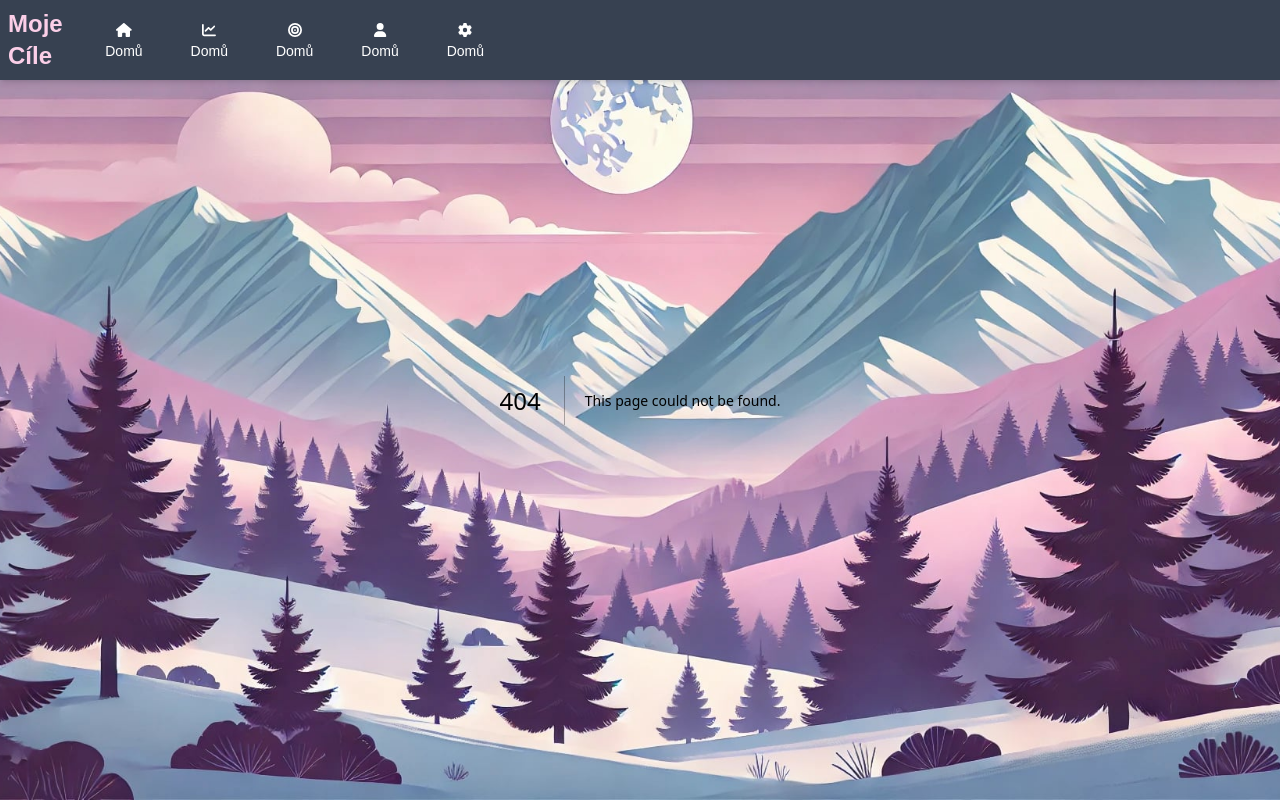
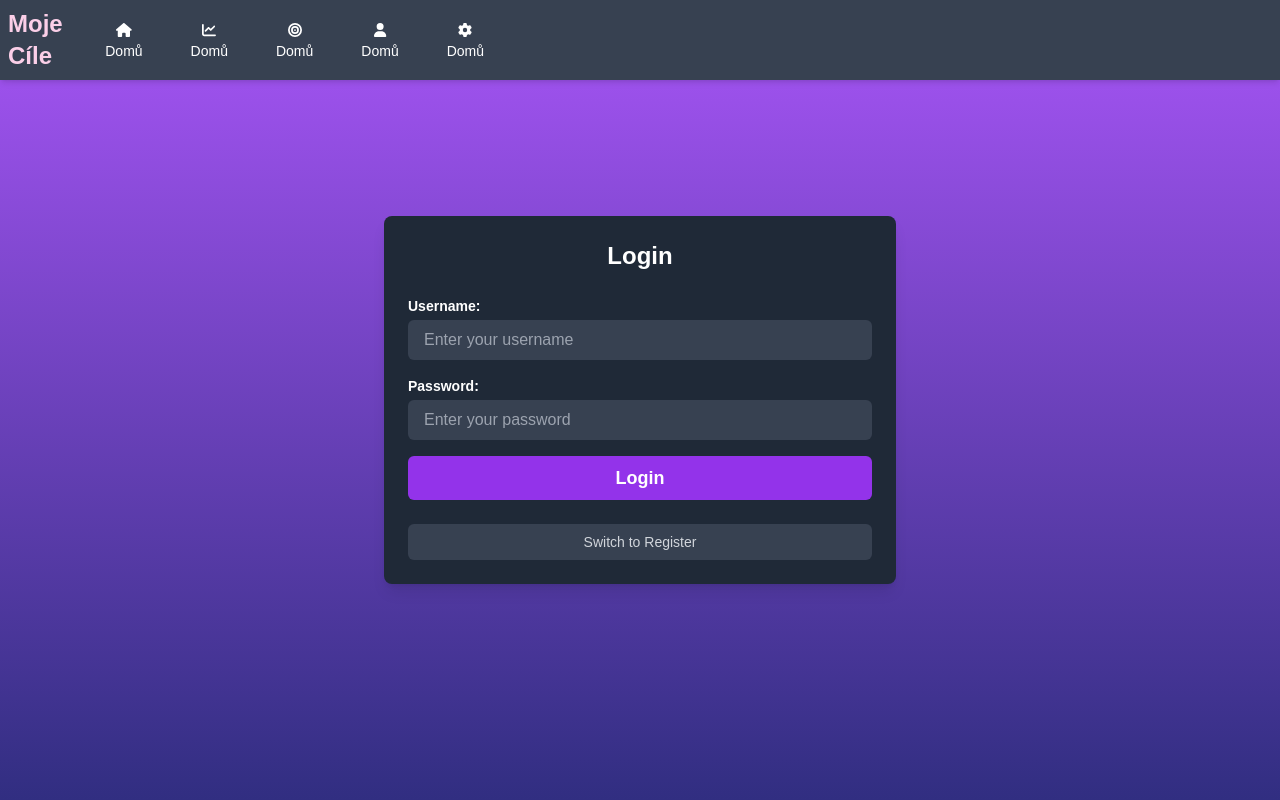
Before and after one commit to Ev3r3st/ENVIROA, a Next.js app: page /loginPage in a window 1280 px wide. Before the commit this address had no page. Built offline with nearby package versions, Linux system fonts and the light colour scheme.

Commit message:
Add Welcome, About, and Login pages with initial layout and functionality

```diff
--- /dev/null
+++ b/src/app/loginPage/page.tsx
@@ -0,0 +1,131 @@
+"use client";
+
+import React, { useState } from "react";
+
+const LoginPage: React.FC = () => {
+  const [isRegistering, setIsRegistering] = useState(false);
+  const [formData, setFormData] = useState({
+    username: "",
+    password: "",
+    email: "",
+    fullName: "",
+    address: "",
+  });
+
+  const handleInputChange = (e: React.ChangeEvent<HTMLInputElement>) => {
+    const { name, value } = e.target;
+    setFormData({
+      ...formData,
+      [name]: value,
+    });
+  };
+
+  const handleSubmit = (e: React.FormEvent) => {
+    e.preventDefault();
+    if (isRegistering) {
+      console.log("Registering:", formData);
+    } else {
+      console.log("Logging in:", formData);
+    }
+  };
+
+  return (
+    <div className="min-h-screen bg-gradient-to-b from-purple-500 to-indigo-900 flex items-center justify-center p-4">
+      <div className="bg-gray-800 text-white rounded-lg shadow-lg w-full max-w-lg p-6 space-y-6">
+        <h2 className="text-center text-2xl font-bold">
+          {isRegistering ? "Register" : "Login"}
+        </h2>
+        <form onSubmit={handleSubmit} className="space-y-4">
+          <div>
+            <label className="block text-sm font-semibold mb-1">
+              Username:
+            </label>
+            <input
+              type="text"
+              name="username"
+              value={formData.username}
+              onChange={handleInputChange}
+              required
+              className="w-full px-4 py-2 bg-gray-700 rounded-md text-white placeholder-gray-400 focus:outline-none focus:ring-2 focus:ring-purple-500"
+              placeholder="Enter your username"
+            />
+          </div>
+          <div>
+            <label className="block text-sm font-semibold mb-1">
+              Password:
+            </label>
+            <input
+              type="password"
+              name="password"
+              value={formData.password}
+              onChange={handleInputChange}
+              required
+              className="w-full px-4 py-2 bg-gray-700 rounded-md text-white placeholder-gray-400 focus:outline-none focus:ring-2 focus:ring-purple-500"
+              placeholder="Enter your password"
+            />
+          </div>
+          {isRegistering && (
+            <>
+              <div>
+                <label className="block text-sm font-semibold mb-1">
+                  Email:
+                </label>
+                <input
+                  type="email"
+                  name="email"
+                  value={formData.email}
+                  onChange={handleInputChange}
+                  required
+                  className="w-full px-4 py-2 bg-gray-700 rounded-md text-white placeholder-gray-400 focus:outline-none focus:ring-2 focus:ring-purple-500"
+                  placeholder="Enter your email"
+                />
+              </div>
+              <div>
+                <label className="block text-sm font-semibold mb-1">
+                  Full Name:
+                </label>
+                <input
+                  type="text"
+                  name="fullName"
+                  value={formData.fullName}
+                  onChange={handleInputChange}
+                  required
+                  className="w-full px-4 py-2 bg-gray-700 rounded-md text-white placeholder-gray-400 focus:outline-none focus:ring-2 focus:ring-purple-500"
+                  placeholder="Enter your full name"
+                />
+              </div>
+              <div>
+                <label className="block text-sm font-semibold mb-1">
+                  Address:
+                </label>
+                <input
+                  type="text"
+                  name="address"
+                  value={formData.address}
+                  onChange={handleInputChange}
+                  required
+                  className="w-full px-4 py-2 bg-gray-700 rounded-md text-white placeholder-gray-400 focus:outline-none focus:ring-2 focus:ring-purple-500"
+                  placeholder="Enter your address"
+                />
+              </div>
+            </>
+          )}
+          <button
+            type="submit"
+            className="w-full py-2 bg-purple-600 hover:bg-purple-700 rounded-md text-lg font-semibold"
+          >
+            {isRegistering ? "Register" : "Login"}
+          </button>
+        </form>
+        <button
+          onClick={() => setIsRegistering(!isRegistering)}
+          className="w-full py-2 bg-gray-700 hover:bg-gray-600 rounded-md text-sm text-gray-300"
+        >
+          {isRegistering ? "Switch to Login" : "Switch to Register"}
+        </button>
+      </div>
+    </div>
+  );
+};
+
+export default LoginPage;
--- a/src/app/page.tsx
+++ b/src/app/page.tsx
@@ -1,9 +1,13 @@
+import Link from "next/link";
 import React from "react";
+import { FontAwesomeIcon } from "@fortawesome/react-fontawesome";
+import { faClock } from "@fortawesome/free-solid-svg-icons";
 
 export default function Home() {
   return (
-    <div className="flex flex-col items-center min-h-screen text-white font-sans mb-20">
-      <div className="grid grid-cols-2 items-center w-full p-2">
+    <div className="flex flex-col items-center min-h-screen text-white font-sans mb-20 md:mt-20">
+      <div className="w-full max-w-4xl mx-auto p-2">
+        <div className="grid grid-cols-2 items-center">
           {/* Left section with logo and text */}
           <div className="flex items-center bg-white text-black rounded-full p-1 px-3 justify-self-start">
             <img
@@ -22,23 +26,21 @@ export default function Home() {
           </div>
         </div>
 
-      <section className="bg-white text-black p-4 rounded-lg w-4/5 text-center my-4">
-        <p className="text-lg italic">
+        <section className="bg-white text-black p-4 rounded-lg w-full text-center my-4">
+          <p className="text-2xl italic px-2">
             “Dosáhněte vašeho cíle rychleji a úspěšněji.”
           </p>
           <p className="mt-2 text-sm">Krotil Matyáš</p>
         </section>
 
-      <div className="flex flex-col items-center w-4/5 space-y-4 my-4">
-        <div className="grid grid-cols-2 gap-4 w-full">
+        <div className="flex flex-col items-center space-y-4 my-4 w-full">
+          {/* Wrapper div with responsive flex layout */}
+          <div className="flex gap-4 justify-center w-full">
             {/* First Card - Goals */}
-          <div className="bg-gray-800 rounded-lg p-4 w-full text-center">
+            <div className="bg-gray-800 rounded-lg p-4 w-1/2 sm:w-1/2 md:w-1/2 lg:w-1/2 text-center">
               <h2 className="text-lg font-semibold">Goals</h2>
-
-            {/* Circle Progress */}
               <div className="relative flex items-center justify-center mt-4">
                 <svg className="w-24 h-24">
-                {/* Background circle */}
                   <circle
                     cx="50%"
                     cy="50%"
@@ -48,7 +50,6 @@ export default function Home() {
                     stroke="currentColor"
                     className="text-gray-600"
                   />
-                {/* Progress circle */}
                   <circle
                     cx="50%"
                     cy="50%"
@@ -56,26 +57,22 @@ export default function Home() {
                     strokeWidth="10"
                     fill="none"
                     stroke="currentColor"
-                  strokeDasharray="283" // celková délka kruhu
-                  strokeDashoffset={283 - (283 * 50) / 100} // posunutí pro znázornění 15 %
+                    strokeDasharray="283"
+                    strokeDashoffset={283 - (283 * 50) / 100}
                     strokeLinecap="round"
-                  transform="rotate(-90 47.5 48)" // rotace o -90°, aby pokrok začínal nahoře
-                  className="text-purple-500" // barva kruhu pokroku
+                    transform="rotate(-90 47.5 48)"
+                    className="text-purple-500"
                   />
                 </svg>
-              {/* Procentuální text uvnitř kruhu */}
                 <span className="absolute text-2xl font-bold text-white">
                   50 %
                 </span>
               </div>
             </div>
 
-          {/* Second Card - Modules in progress */}
-          <div className="bg-gray-800 rounded-lg p-4 w-full text-center">
+            {/* Second Card - Day Streaks */}
+            <div className="bg-gray-800 rounded-lg p-4 w-1/2 sm:w-1/2 md:w-1/2 lg:w-1/2 text-center">
               <h2 className="text-lg font-semibold">Day Streaks</h2>
-            <p className="font-medium mt-2"></p>
-
-            {/* Day Streak Circles */}
               <div className="flex justify-center gap-2 mt-4">
                 {[...Array(8)].map((_, index) => (
                   <div
@@ -86,39 +83,78 @@ export default function Home() {
                   ></div>
                 ))}
               </div>
-
-            {/* Current Streak Progress */}
               <div className="w-full bg-gray-600 rounded-full h-2 mt-4">
                 <div
                   className="bg-purple-500 h-2 rounded-full"
                   style={{ width: "70%" }}
                 ></div>
               </div>
-
               <button className="mt-4 px-4 py-2 bg-purple-500 text-white rounded">
                 Keep it up!
               </button>
             </div>
           </div>
+          <section className="ActualStudyModel w-full">
             <div className="bg-gray-800 rounded-lg p-4 w-full text-center">
-          <div className="border-b-[1px] border-gray-600">
-            <h2 className="text-lg font-semibold ">Modules in progress</h2>
+              <h2 className="text-lg font-semibold border-b border-gray-600 pb-2">
+                Modules in Progress
+              </h2>
+              {/* Module Title */}
+              <p className="font-medium mt-2">Meditation for Success</p>
+              <p className="text-sm text-gray-400">Lekce 2: Concentration</p>
+              {/* Motivational Quotes */}
+              <div className="mt-4 p-3 bg-gray-700 rounded-lg">
+                <div className="flex text-center pb-1">
+                  <h3 className="ml-3">#2 Concentration</h3>
+                  <div className="pl-2 text-center flex  flex justify-end ml-auto mr-3">
+                    <FontAwesomeIcon
+                      icon={faClock}
+                      className="text-gray-400 w-[22px] "
+                    />{" "}
+                    <h3 className="px-1">8 min</h3>
                   </div>
-          <p className="font-medium mt-2">Meditation for success</p>
-          <p className="text-sm text-gray-400">Lekce 2: Concentration</p>
-          <div className="w-full bg-gray-600 rounded-full h-2 mt-2">
+                </div>
+                <p className="text-xs text-gray-400 italic">
+                  začátek psaní, pro lekci kterou si každý vyzkouší atd, začátek
+                  psaní, pro lekci kterou si každý vyzkouší atd, začátek psaní,
+                  pro lekci kterou si každý vyzkouší atd, začátek psaní, pro
+                  lekci kterou si každý....
+                </p>
+              </div>
+              {/* Action Button */}
+              <Link
+                href="/educationPage"
+                className="mt-5 px-4 py-2 bg-purple-500 text-white rounded block text-center"
+              >
+                Start Learning
+              </Link>{" "}
+              {/* Progress Bar */}
+              <div className="w-full bg-gray-600 rounded-full h-2 mt-5">
                 <div
                   className="bg-purple-500 h-2 rounded-full"
                   style={{ width: "50%" }}
                 ></div>
               </div>
-          <button className="mt-4 px-4 py-2 bg-purple-500 text-white rounded">
-            Start learn
-          </button>
+              <p className="text-sm text-gray-400 mt-1">50% Completed</p>
+              {/* Encouragement Text */}
+              {/*<div className="mt-4 text-sm text-gray-400">
+                <h4>Nadpis Lekce</h4>
+                <p>začátek psaní, pro lekci kterou si každý vyzkouší atd</p>
+              </div>*/}
+              {/* Next Module Preview */}
+              <div className="mt-5 p-3 bg-gray-700 rounded-lg text-center">
+                <h3 className="font-semibold text-sm text-white">
+                  Upcoming Module:
+                </h3>
+                <p className="text-xs text-gray-400">
+                  Mindfulness for Productivity
+                </p>
               </div>
+            </div>
+          </section>
 
-        <div className="bg-gray-800 rounded-lg p-4 w-full ">
-          <h2 className="text-lg font-semibold text-center">Today tasks</h2>
+          <div className="bg-gray-800 rounded-lg p-4 w-full text-center">
+            <h2 className="text-lg font-semibold">Today tasks</h2>
             <div className="mt-4">
               <p>Goal #1</p>
               <div className="w-full bg-gray-600 rounded-full h-2 mt-1">
@@ -142,13 +178,7 @@ export default function Home() {
             </button>
           </div>
         </div>
-      {/**
-      <footer className="flex justify-around bg-gray-800 w-full py-3 fixed bottom-0">
-        <button className="text-white text-lg">Home</button>
-        <button className="text-white text-lg">Modules</button>
-        <button className="text-white text-lg">Profile</button>
-        <button className="text-white text-lg">Cart</button>
-      </footer>*/}
+      </div>
     </div>
   );
 }
```
Also changed, not shown: src/app/about/page.tsx (renamed from src/app/pages/about/page.tsx), src/app/welcomepage/page.tsx (renamed from src/app/pages/welcomepage/page.tsx). Lines whose indentation alone changed are shown as unchanged.
